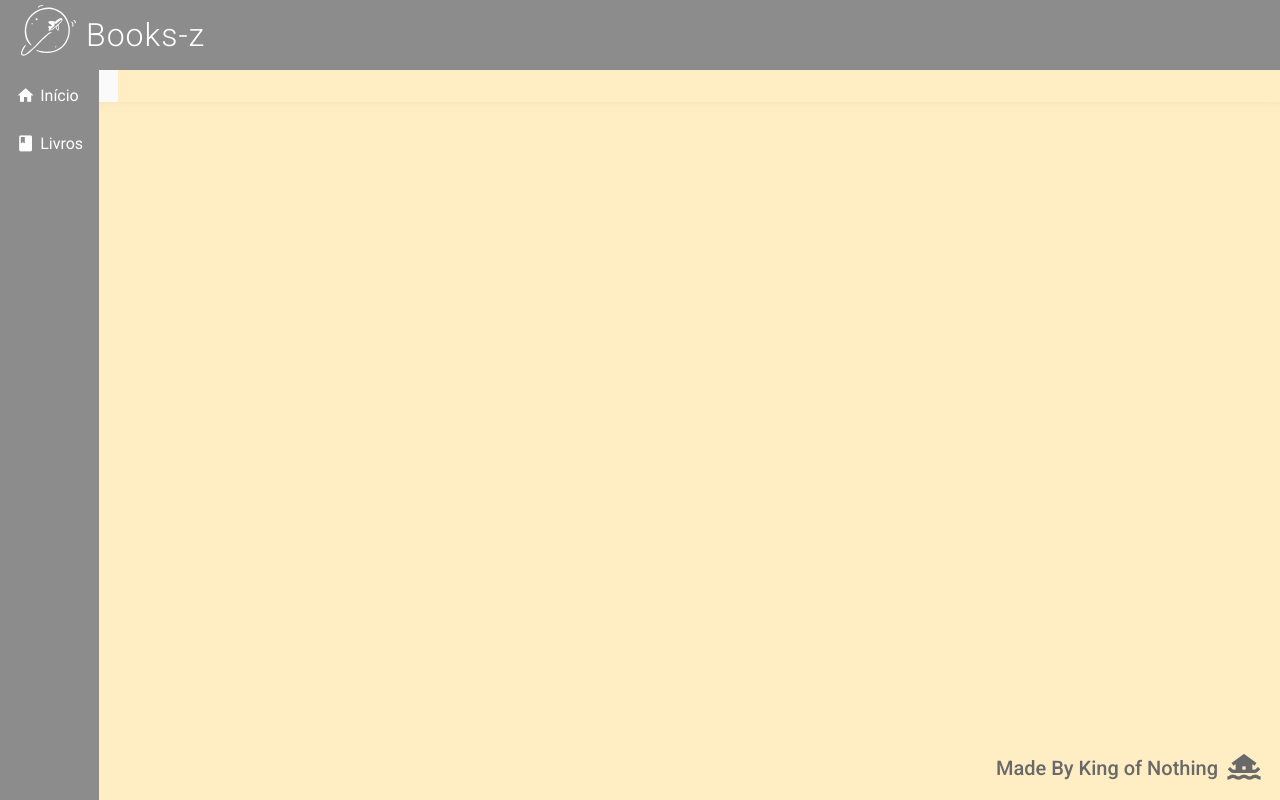
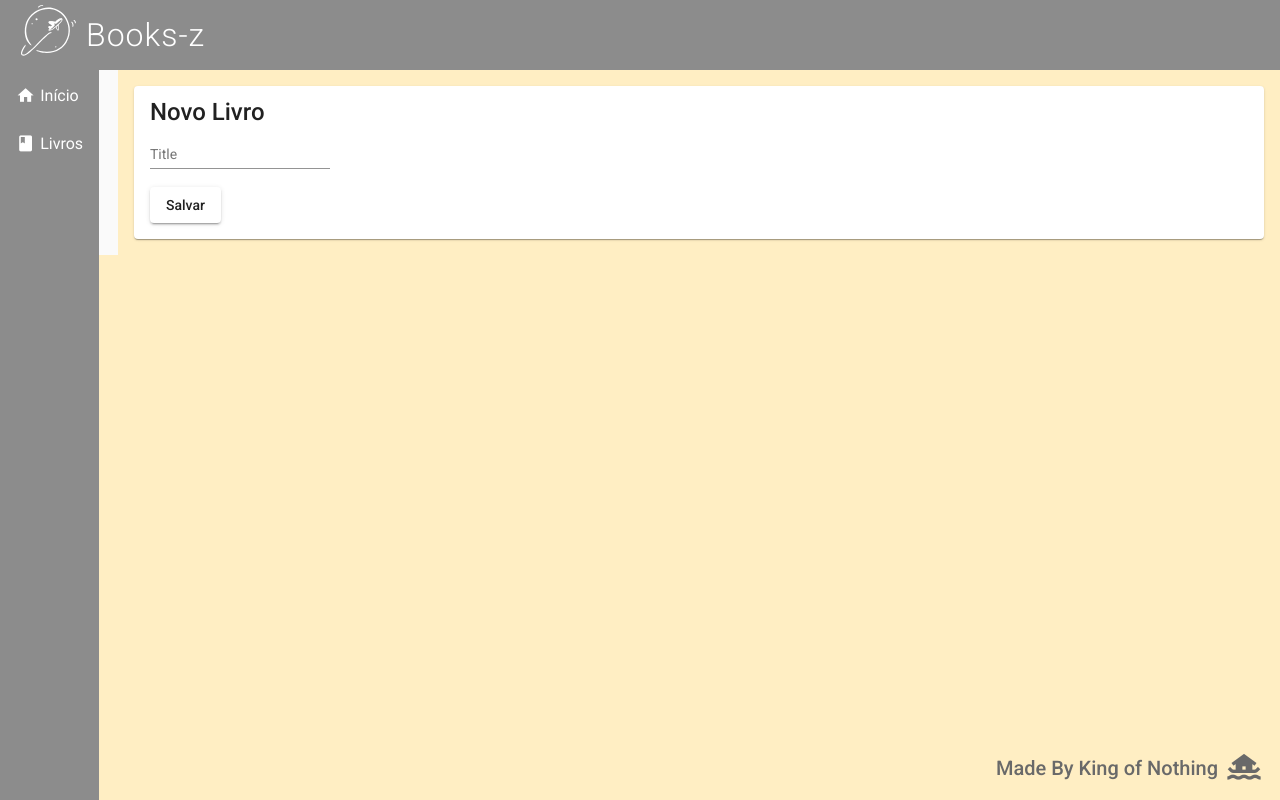
Before and after one commit to LuanCalais/Project-booksZ, an Angular app in the folder frontend/: page /books/create in a window 1280 px wide. Before the commit this address led to /. Built offline with nearby package versions, Linux system fonts and the light colour scheme.

Commit message:
alteracao em rotas, comecando create books

```diff
--- a/frontend/src/app/app-routing.module.ts
+++ b/frontend/src/app/app-routing.module.ts
@@ -1,3 +1,4 @@
+import { BooksCreateComponent } from './components/books/books-create/books-create.component';
 import { NgModule } from '@angular/core';
 import { RouterModule, Routes } from '@angular/router';
 
@@ -11,6 +12,10 @@ const routes: Routes = [{
 {
   path: "books",
   component: BooksCrudComponent
+},
+{
+  path: "books/create",
+  component: BooksCreateComponent
 }
 ];
 
--- /dev/null
+++ b/frontend/src/app/components/books/books-create/books-create.component.html
@@ -0,0 +1,14 @@
+<mat-card>
+    <mat-card-title>Novo Livro</mat-card-title>
+
+    <form>
+        <mat-form-field>
+            <input matInput placeholder="Title" [(ngModel)]="book.name" name="nome">
+        </mat-form-field>
+    </form>
+
+    <button mat-raised-button (click)="createBook()" color="secondary">
+        Salvar
+    </button>
+
+</mat-card>
--- /dev/null
+++ b/frontend/src/app/components/books/books-create/books-create.component.ts
@@ -0,0 +1,28 @@
+import { Router } from '@angular/router';
+import { Component, OnInit } from '@angular/core';
+import { BooksService } from '../books.service';
+import { Books } from '../books';
+
+@Component({
+  selector: 'app-books-create',
+  templateUrl: './books-create.component.html',
+  styleUrls: ['./books-create.component.css']
+})
+export class BooksCreateComponent implements OnInit {
+
+  book: Books = {
+    id: 0,
+    name: '',
+    price: undefined
+  }
+
+  constructor(private booksService: BooksService, private router: Router) { }
+
+  ngOnInit(): void {
+  }
+
+  createBook(): void {
+    alert('A');
+  }
+
+}
--- a/frontend/src/app/components/books/books-read/books-read.component.css
+++ b/frontend/src/app/components/books/books-read/books-read.component.css
@@ -0,0 +1,3 @@
+.engloba-livros{
+    margin-top: 20px;
+}
--- a/frontend/src/app/components/books/books-read/books-read.component.html
+++ b/frontend/src/app/components/books/books-read/books-read.component.html
@@ -1,4 +1,4 @@
-<div class="mat-elevation-z4">
+<div class="engloba-livros">
 
     <table mat-table [dataSource]="book">
 
--- a/frontend/src/app/components/books/books.ts
+++ b/frontend/src/app/components/books/books.ts
@@ -1,5 +1,5 @@
 export interface Books {
     id?: number;
     name: String;
-    price: number;
+    price?: number;
 }
--- a/frontend/src/app/view/books-crud/books-crud.component.html
+++ b/frontend/src/app/view/books-crud/books-crud.component.html
@@ -1,5 +1,8 @@
-<button class="btn-cad" mat-raised-button>
+
+
+<button class="btn-cad" (click)="navigateToProductCreate()" mat-raised-button>
     Cadastrar Livro
 </button>
 
+<!-- Componente da lista de livros -->
 <app-books-read></app-books-read>
--- a/frontend/src/app/view/books-crud/books-crud.component.ts
+++ b/frontend/src/app/view/books-crud/books-crud.component.ts
@@ -1,4 +1,5 @@
 import { Component, OnInit } from '@angular/core';
+import { Router } from '@angular/router';
 
 @Component({
   selector: 'app-books-crud',
@@ -7,12 +8,16 @@ import { Component, OnInit } from '@angular/core';
 })
 export class BooksCrudComponent implements OnInit {
 
-  constructor() { }
-
-  teste:number = 1;
+  constructor(private router: Router) { }
 
   ngOnInit(): void {
   }
 
+  navigateToProductCreate(): void {
+
+    // Rota configurada em app-routing.module.ts
+    this.router.navigate(['books/create'])
+  }
+
 
 }
```
Also changed, not shown: frontend/src/app/app.module.ts (+9 -1 lines), frontend/src/app/components/books/books-create/books-create.component.css (added).
